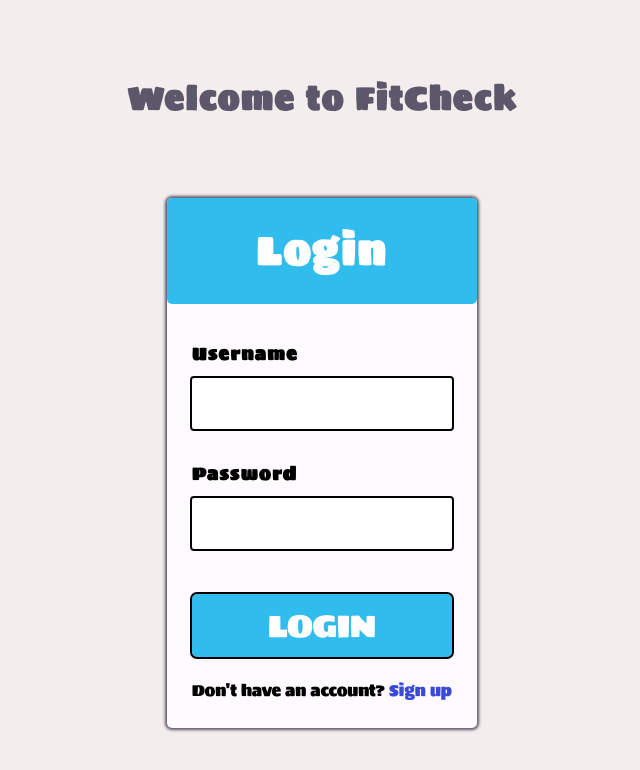
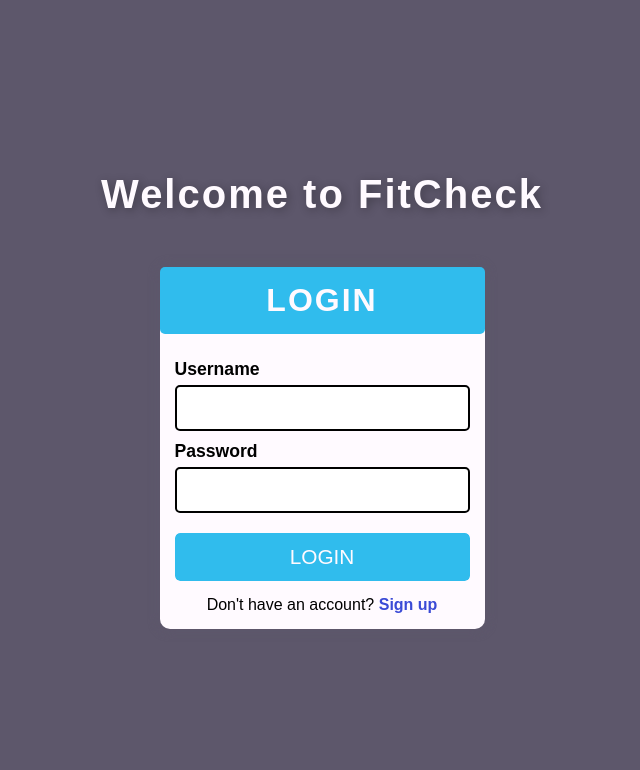
Before and after one commit to KunAttila69/FitCheck, a React (Vite) app in the folder frontend/: page /login in a window 1280 px wide. Shown: the top 770 px of the page, without its empty margins (318-958 px from the left). Built offline with nearby package versions, Linux system fonts and the light colour scheme.

Commit message:
updated login design

```diff
--- a/frontend/src/App.css
+++ b/frontend/src/App.css
@@ -21,9 +21,3 @@ body{
     background-color: #f4eded;
     width: 100vw;
 }
-
-.loginPopup{
-    position: absolute;
-    height: 100%;
-    width: 100%;
-}
--- a/frontend/src/App.tsx
+++ b/frontend/src/App.tsx
@@ -5,13 +5,11 @@ import LoginPage from './pages/LoginPage/LoginPage';
 import SignUpPage from './pages/SignUpPage/SignUpPage';
 import NotificationsPage from './pages/NotificationsPage/NotificationsPage';
 import ProfilePage from './pages/ProfilePage/ProfilePage';
-import FriendsPage from './pages/FollowingPage/FollowingPage';
 import EditPage from './pages/EditPage/EditPage';
 import LeaderboardPage from './pages/LeaderboardPage/LeaderboardPage';
 import UploadPage from './pages/UploadPage/UploadPage';
 import { useState, useEffect } from 'react';
 import { getUserProfile } from './services/authServices';
-import { Link } from 'react-router-dom';
 import FollowingPage from './pages/FollowingPage/FollowingPage';
 import UserNotFoundPage from './pages/UserNotFoundPage/UserNotFoundPage';
 import UnauthorizedPage from './pages/UnauthorizedPage/UnauthorizedPage';
--- a/frontend/src/pages/HomePage/HomePage.tsx
+++ b/frontend/src/pages/HomePage/HomePage.tsx
@@ -1,6 +1,6 @@
 import { useEffect, useState } from "react";
 import "./HomePageStyle.module.css";
-import { fetchFeed, getUserProfile } from "../../services/authServices";
+import { fetchFeed } from "../../services/authServices";
 import Post from "../../components/Post/Post";
 import Navbar from "../../components/Navbar/Navbar";
 
--- a/frontend/src/pages/LoginPage/LoginStyle.module.css
+++ b/frontend/src/pages/LoginPage/LoginStyle.module.css
@@ -1,107 +1,127 @@
-.loginContainer{
+.loginContainer {
     width: 100vw;
-    height: 100vh;
+    min-height: 100vh;
+    padding: 20px;
     display: flex;
     flex-direction: column;
-    justify-content: space-evenly;
+    justify-content: center;
     align-items: center;
+    text-align: center;
+    background-color: var(--main-color);
+    color: var(--white);
+    font-family: "Sigmar One", sans-serif;
+  }
 
-    &>h1{
-        width: 70%;
+  .loginContainer > h1 {
+    font-size: 2.5rem;
+    margin-bottom: 50px;
     letter-spacing: 2px;
-        color: var(--main-color);
-        text-align: center;
-        font-family: "Sigmar One";
+    text-shadow: 2px 2px 10px rgba(0, 0, 0, 0.3);
+  }
+
+  .formContainer {
+    width: 325px;
+    background: var(--white);
+    border-radius: 10px;
+    box-shadow: 0 0 10px 2px var(--main-color);
+    form {
+        padding: 15px;
+        display: flex;
+        flex-direction: column;
+        p, label{
+            color: #000
         }
       }
 
-.formContainer{
-    min-width: 250px;
-    box-shadow: 0 0 3px 2px var(--main-color);
+      form label {
+        font-size: 1.1rem;
+        margin-top: 10px;
+        text-align: left;
+        font-weight: bold;
+      }
+
+      form input {
+        padding: 12px;
+        font-size: 1rem;
+        border: 2px solid black;
         border-radius: 5px;
-    display: flex;
-    flex-direction: column;
-    background-color: var(--white);
-    & h1{
-        width: 100%;
-        padding: 20px;
-        text-align: center;
-        font-size: 2.5rem;
-        background: var(--contrast);
-        border-radius: 5px;
-        font-family: "Sigmar One";
-        letter-spacing: 2.5px;
-        color: #FFF;
+        background: #fff;
+        margin-top: 5px;
+        transition: all 0.3s ease-in-out;
       }
-    & form{
-        display: flex;
-        flex-direction: column;
-        padding: 25px;
-        & label{
-            font-family: "Sigmar One";
-            letter-spacing: 1.5px;
+
+      form input:focus {
+        outline: none;
+        border-color: var(--contrast);
+        box-shadow: 0 0 5px var(--contrast);
       }
-        & input{
-            border: none;
-            width: 100%;
-            padding: 15px 10px;
-            font-size: 17.5px;
-            border-radius: 2px;
-            outline: 2px solid black;
-            background: #FFF;
-            margin: 10px 0 20px 0;
-            &:focus{
-                outline: none;
-                box-shadow: 0 0 4px 4px #1c7ecf35;
-            }
-        }
-        & input[type="submit"]{
-            padding: 5px;
-            margin-top: 25px;
+      form input[type="submit"] {
+        padding: 12px;
+        margin-top: 20px;
         border-radius: 5px;
         background-color: var(--contrast);
-            font-family: "Sigmar One";
+        font-size: 1.3rem;
         text-transform: uppercase;
-            color: #FFF;
-            font-size: 2rem;
-            transition: all .25s;
-            &:hover{
+        color: var(--white);
+        border: none;
         cursor: pointer;
+        transition: all 0.3s;
+        outline: 2px solid var(--white);
+      }
+
+      form input[type="submit"]:hover {
+        background: var(--contrast);
+        transform: scale(1.05);
+        outline: 2px solid var(--contrast);
         box-shadow: 0 0 10px 4px var(--contrast);
       }
+
   }
+
+  .formContainer h1 {
+    font-size: 2rem;
+    background: var(--contrast);
+    color: var(--white);
+    padding: 15px;
+    border-radius: 5px;
+    text-transform: uppercase;
+    letter-spacing: 2px;
   }
-    & p{
-        font-family: "Sigmar One";
-        & a{
-            margin: auto;
-            text-align: center;
+
+
+  .formContainer p {
+    margin-top: 15px;
+    font-size: 1rem;
+  }
+
+  .formContainer p a {
+    color: var(--links);
     text-decoration: none;
-            color: var(--links);
-            font-family: inherit;
-            transition: all .25s;
-            &:hover{
+    font-weight: bold;
+    transition: 0.3s;
+  }
+
+  .formContainer p a:hover {
+    text-decoration: underline;
     transform: scale(1.1);
-                text-decoration: underline;
     color: #67afeb;
   }
-        }
-    }
-}
-
-.error{
+  .error {
     position: absolute;
     top: -100px;
+    max-width: 80%;
     padding: 20px;
     background-color: rgba(255, 0, 0, 0.8);
-    animation: show-error .5s forwards;
+    animation: show-error 0.5s forwards;
     display: flex;
     align-items: center;
     justify-content: space-between;
     border-radius: 5px;
     outline: 2px solid white;
     color: var(--white);
-    & button{
+  }
+
+  .error button {
     height: 25px;
     width: 25px;
     border-radius: 5px;
@@ -111,11 +131,11 @@
     outline: 2px solid #fff;
     margin-left: 20px;
     transition: .25s all;
-        &:hover{
+  }
+
+  .error button:hover {
     cursor: pointer;
     background: #ddd;
-        }
-    }
   }
 
   @keyframes show-error {
--- a/frontend/src/pages/NotificationsPage/NotificationsPage.tsx
+++ b/frontend/src/pages/NotificationsPage/NotificationsPage.tsx
@@ -1,6 +1,5 @@
 import { useEffect, useState } from "react";
 import Navbar from "../../components/Navbar/Navbar";
-import { useNavigate } from "react-router-dom";
 import Notification from "../../components/Notification/Notification";
 import { getNotifications } from "../../services/authServices";
 
--- a/frontend/src/pages/SignUpPage/SignUpStyle.module.css
+++ b/frontend/src/pages/SignUpPage/SignUpStyle.module.css
@@ -9,6 +9,7 @@
     background-color: var(--main-color);
     color: var(--white);
     font-family: "Sigmar One", sans-serif;
+
 }
 
 .signupContainer > h1 {
@@ -35,6 +36,7 @@
     letter-spacing: 2px;
 }
 
+.formContainer{
     form {
         padding: 15px;
         display: flex;
@@ -63,8 +65,6 @@ form input:focus {
         border-color: var(--highlight);
         box-shadow: 0 0 5px var(--highlight);
     }
-
-.formContainer{
     p, label{
         color: #000;
     }
```
Also changed, not shown: frontend/src/pages/LoginPage/LoginPage.tsx (+36 -20 lines). Lines whose indentation alone changed are shown as unchanged.
